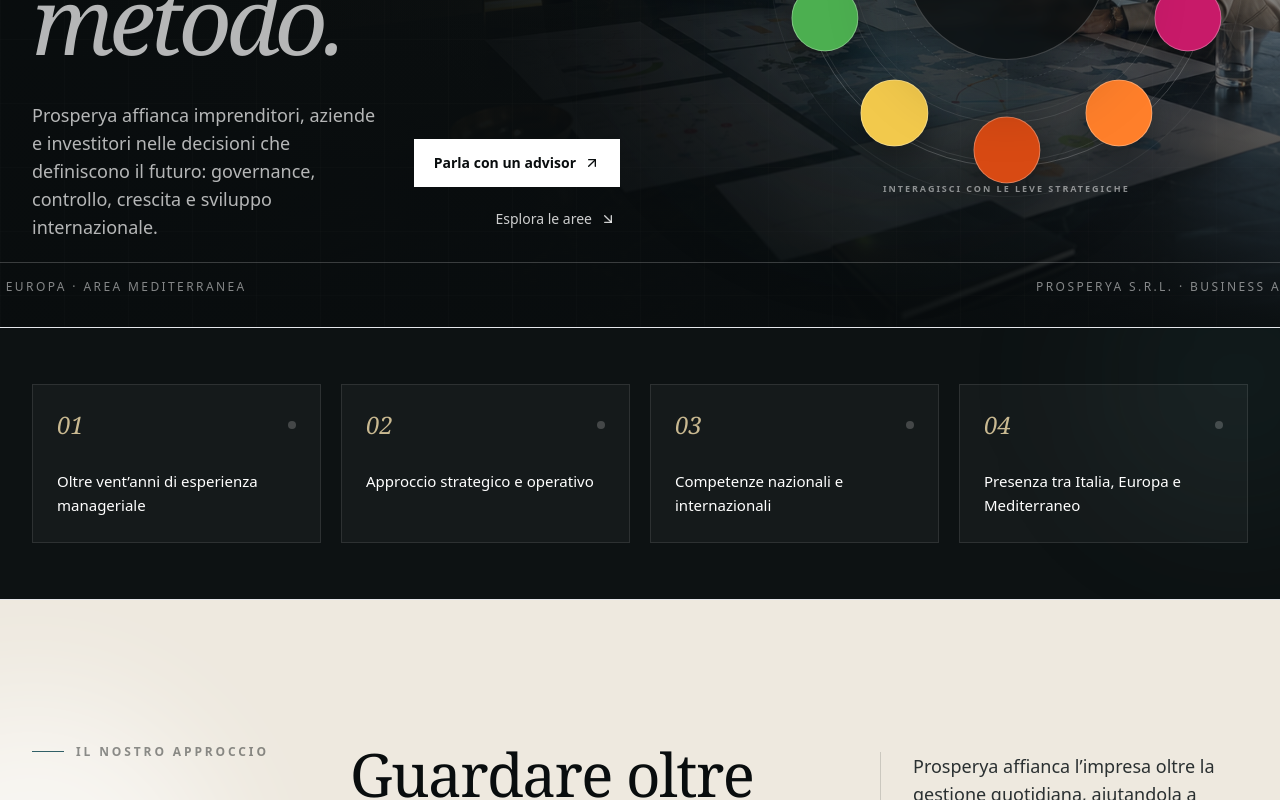
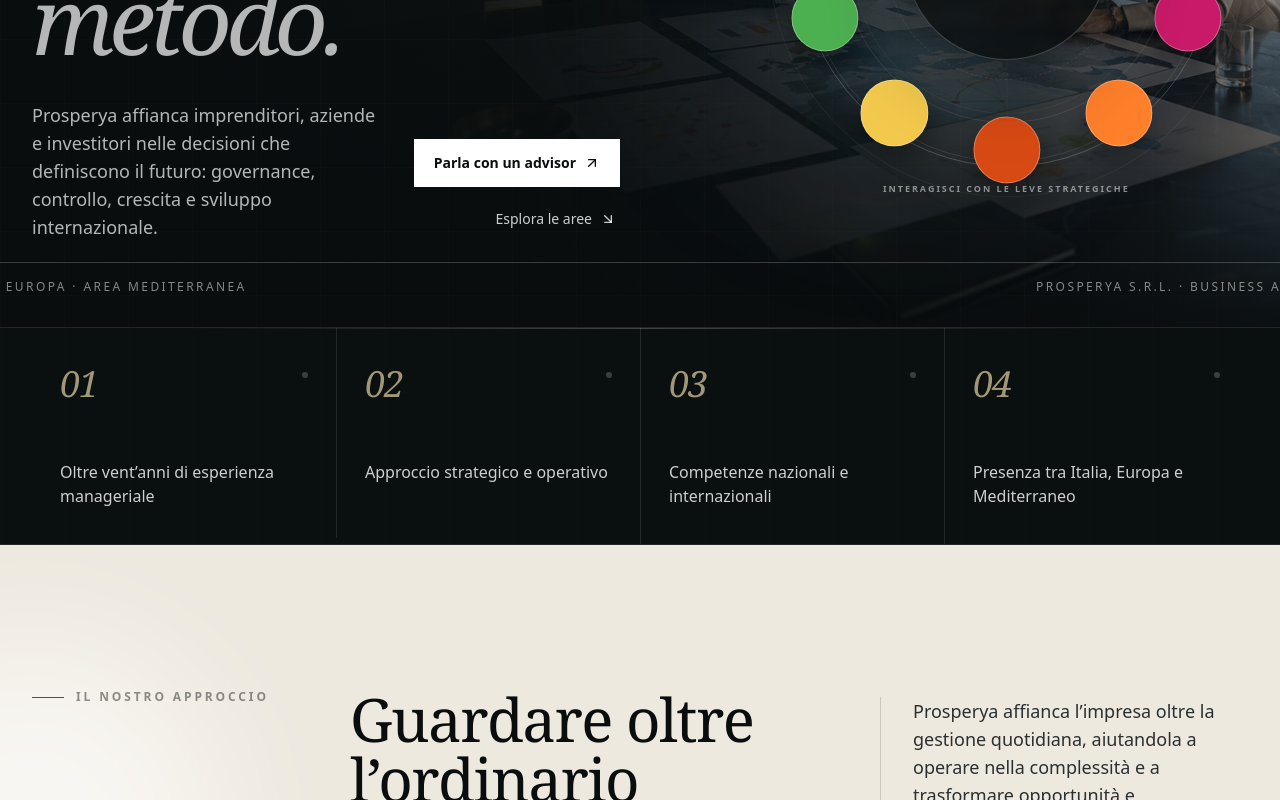
Before and after one commit to gaetanomeli95-lab/Prosperya-site, a Next.js app: page / in a window 1280 px wide. Shown: the part 473-1273 px from the top of the page. Built offline with nearby package versions, Linux system fonts and the light colour scheme.

Commit message:
design: turn positioning into editorial manifesto band

```diff
--- a/src/components/SectionPositioning.tsx
+++ b/src/components/SectionPositioning.tsx
@@ -1,37 +1,33 @@
 'use client';
 
-import { motion, useReducedMotion } from 'framer-motion';
 import { home } from '@/data/content';
-import { useMobilePerformanceMode } from './MotionWrapper';
+import { FadeIn } from './MotionWrapper';
 
 export function SectionPositioning() {
-  const mobile = useMobilePerformanceMode();
-  const reduceMotion = useReducedMotion();
-  const lightweight = mobile || reduceMotion;
+  return (
+    <section className="relative overflow-hidden border-y border-white/10 bg-[#0A0F10] text-white">
+      <div className="absolute inset-0 prosperya-grid opacity-20" />
+      <div className="absolute left-1/2 top-0 h-px w-[70%] -translate-x-1/2 hairline-light" />
 
-  return (
-    <section className="relative overflow-hidden bg-[#0D1213] text-white border-y border-white/8">
-      <div className="absolute -top-24 right-[-8%] h-72 w-72 rounded-full bg-mediterranean/10 blur-3xl hidden md:block" />
-      <div className="max-w-[1480px] mx-auto px-5 sm:px-6 lg:px-8 py-10 lg:py-14">
-        <motion.div
-          initial={lightweight ? false : { opacity: 0, y: 18 }}
-          animate={lightweight ? { opacity: 1, y: 0 } : undefined}
-          whileInView={lightweight ? undefined : { opacity: 1, y: 0 }}
-          viewport={lightweight ? undefined : { once: true, margin: '-40px' }}
-          transition={lightweight ? { duration: 0.01 } : { duration: 0.58 }}
-          className="grid grid-cols-1 sm:grid-cols-2 lg:grid-cols-4 gap-4 lg:gap-5"
-        >
+      <div className="section-frame relative py-8 sm:py-10 lg:py-0">
+        <div className="grid sm:grid-cols-2 lg:grid-cols-4">
           {home.positioning.map((item, i) => (
-            <div key={item} className="group relative min-h-[140px] lg:min-h-[150px] overflow-hidden border border-white/10 bg-white/[0.035] p-6 lg:backdrop-blur-sm lg:transition-all lg:duration-500 lg:hover:-translate-y-1 lg:hover:bg-white/[0.065] lg:hover:border-white/20">
-              <div className="absolute inset-x-0 top-0 h-px bg-gradient-to-r from-transparent via-sand/70 to-transparent opacity-0 lg:transition-opacity lg:group-hover:opacity-100" />
-              <div className="flex items-center justify-between mb-7">
-                <span className="font-heading italic text-2xl text-sand">0{i + 1}</span>
-                <span className="h-2 w-2 rounded-full bg-white/20 lg:group-hover:bg-sand lg:transition-colors" />
+            <FadeIn key={item} delay={i * 0.05}>
+              <div className={`group relative min-h-[170px] py-7 sm:px-6 lg:min-h-[210px] lg:px-7 lg:py-9 ${i > 0 ? 'sm:border-l sm:border-white/10' : ''} ${i > 1 ? 'border-t border-white/10 sm:border-t-0' : i === 1 ? 'border-t border-white/10 sm:border-t-0' : ''}`}>
+                <div className="flex items-start justify-between gap-6">
+                  <span className="editorial-index text-3xl text-sand/80 lg:text-4xl">0{i + 1}</span>
+                  <span className="mt-2 h-1.5 w-1.5 rounded-full bg-white/20 transition-all duration-500 group-hover:scale-150 group-hover:bg-sand" />
+                </div>
+
+                <p className="mt-12 max-w-[18rem] text-[15px] font-medium leading-[1.65] !text-white/80 lg:mt-14 lg:text-base">
+                  {item}
+                </p>
+
+                <div className="absolute inset-x-6 bottom-0 h-px origin-left scale-x-0 bg-sand/70 transition-transform duration-500 group-hover:scale-x-100 lg:inset-x-7" />
               </div>
-              <p className="max-w-[17rem] text-[15px] font-medium leading-relaxed !text-white/88">{item}</p>
-            </div>
+            </FadeIn>
           ))}
-        </motion.div>
+        </div>
       </div>
     </section>
   );
```
